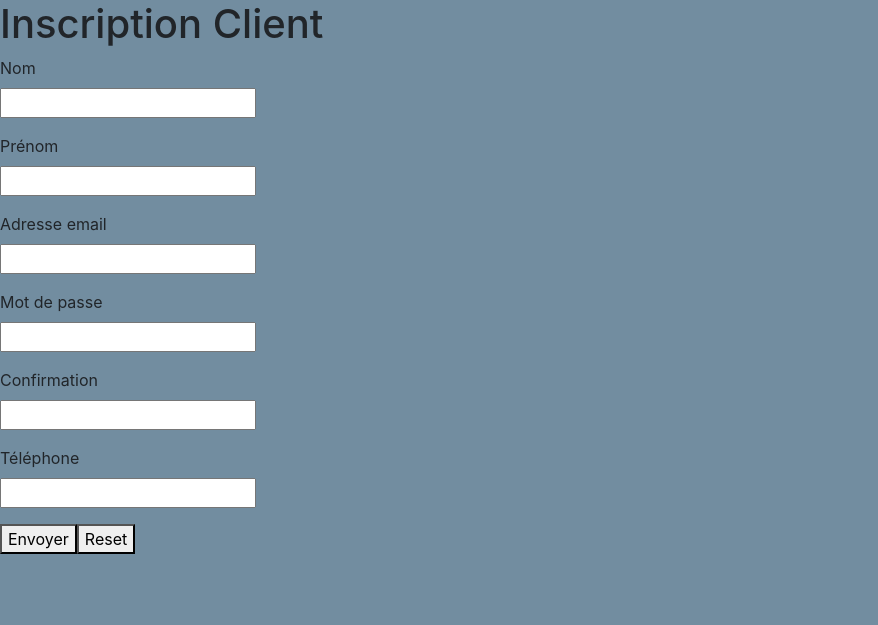
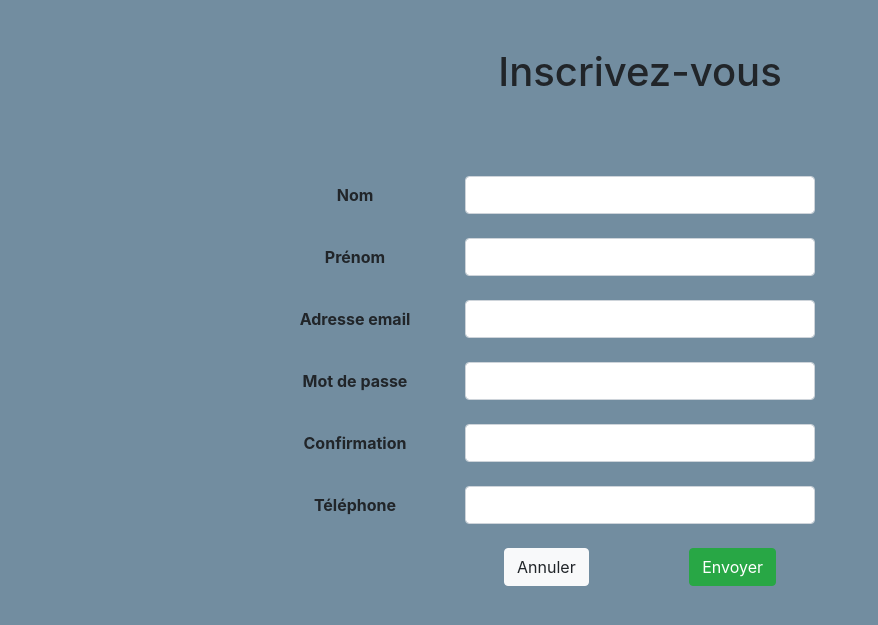
Before and after one commit to ArmandThillard/ProjetTut, a PHP site: page /inscriptionClient.php in a window 1280 px wide. Shown: the part 56-681 px from the top of the page, without its empty margins (0-878 px from the left). Run offline with PHP 8.4, Linux system fonts and the light colour scheme; some libraries are stand-ins or nearby versions.

Commit message:
form inscription client

```diff
--- a/header.php
+++ b/header.php
@@ -3,7 +3,7 @@
 
     <!-- Call for Bootstrap, JQuery-->
     <link rel="stylesheet" href="https://maxcdn.bootstrapcdn.com/bootstrap/4.0.0/css/bootstrap.min.css" integrity="sha384-Gn5384xqQ1aoWXA+058RXPxPg6fy4IWvTNh0E263XmFcJlSAwiGgFAW/dAiS6JXm" crossorigin="anonymous">
-    <link rel="stylesheet" type="text/css" href="./style/main.css">
+    <link rel="stylesheet" type="text/css" href="./style/main.css?id=v1">
 
     <?php
         session_start();
--- a/inscriptionClient.php
+++ b/inscriptionClient.php
@@ -1,51 +1,57 @@
 <!DOCTYPE HTML PUBLIC "-//W3C//DTD HTML 4.01 Transitional//EN" "http://www.w3.org.TR.html4/loose.dtd">
 <html>
+<head>
+	<meta charset="utf-8" />
+      <title>Inscription</title>
+</head>
 <?php
     require('./header.php');
 ?>
-<h1>Inscription Client</h1>
-      <form method="post" action="./ajoutClient.php">
-          <div class="form-group">
-              <label for="nom"> Nom </label>
-              <div class="input-group">
-                  <input type="text" name="nom">
+<body>
+	<div class="container text-center">
+		<h1 class="mt-lg-5">Inscrivez-vous</h1></br>
+		<form  method=post action="./ajoutClient.php">
+			<div class="form-group row mt-sm-5">
+				<label class="col-sm-2 col-form-label offset-sm-2 font-weight-bold">Nom</label>
+				<div class="col-sm-4 ">
+					<input name='nom' type=text class="form-control " />
 				</div>
 			</div>
-          <div class="form-group">
-              <label for="prenom"> Prénom </label>
-              <div class="input-group">
-                  <input type="text" name="prenom">
+			<div class="form-group row mt-sm-4">
+				<label class="col-sm-2 col-form-label offset-sm-2 font-weight-bold">Prénom</label>
+				<div class="col-sm-4">
+					<input class="form-control" name='prenom' type=text />
 				</div>
 			</div>
-          <div class="form-group">
-              <label for="mail"> Adresse email </label>
-              <div class="input-group">
-                  <input type="text" name="mail">
+            <div class="form-group row mt-sm-4">
+				<label class="col-sm-2 col-form-label offset-sm-2 font-weight-bold">Adresse email</label>
+				<div class="col-sm-4">
+					<input class="form-control" name='mail' type=text />
 				</div>
 			</div>
-          <div class="form-group">
-              <label for="password"> Mot de passe </label>
-              <div class="input-group">
-                  <input type="password" name="password">
+            <div class="form-group row mt-sm-4">
+				<label class="col-sm-2 col-form-label offset-sm-2 font-weight-bold">Mot de passe</label>
+				<div class="col-sm-4">
+					<input class="form-control" name='password' type=password />
 				</div>
 			</div>
-          <div class="form-group">
-              <label for="password2"> Confirmation </label>
-              <div class="input-group">
-                  <input type="password" name="password2">
+            <div class="form-group row mt-sm-4">
+				<label class="col-sm-2 col-form-label offset-sm-2 font-weight-bold">Confirmation</label>
+				<div class="col-sm-4 ">
+					<input class="form-control" name='password2' type=password />
 				</div>
 			</div>
-          <div class="form-group">
-              <label for="telClient"> Téléphone </label>
-              <div class="input-group">
-                  <input type="text" name="telClient">
+            <div class="form-group row mt-sm-4 mb-sm-4">
+				<label class="col-sm-2 col-form-label offset-sm-2 font-weight-bold">Téléphone</label>
+				<div class="col-sm-4">
+					<input class="form-control" name='telClient' type=text />
 				</div>
 			</div>
-          <button type=submit name="submit">Envoyer</>
-          <button type=reset name="reset">Reset</>
+            <button type=reset class="btn btn-light mr-sm-5" name="reset">Annuler</button>
+			<button type=submit class="btn btn-success ml-sm-5" name="submit">Envoyer</button>
 		</form>
+	</div>
 </body>
-
 <?php
     require('./footer.php');
 ?>
--- a/templates/form.php
+++ b/templates/form.php
@@ -8,7 +8,6 @@
     require('./header.php');
 ?>
 <body>
-
 	<div class="container text-center">
 		<h1>Title</h1></br>
 		<form  method=post action="#">
```
Lines whose indentation alone changed are shown as unchanged.
